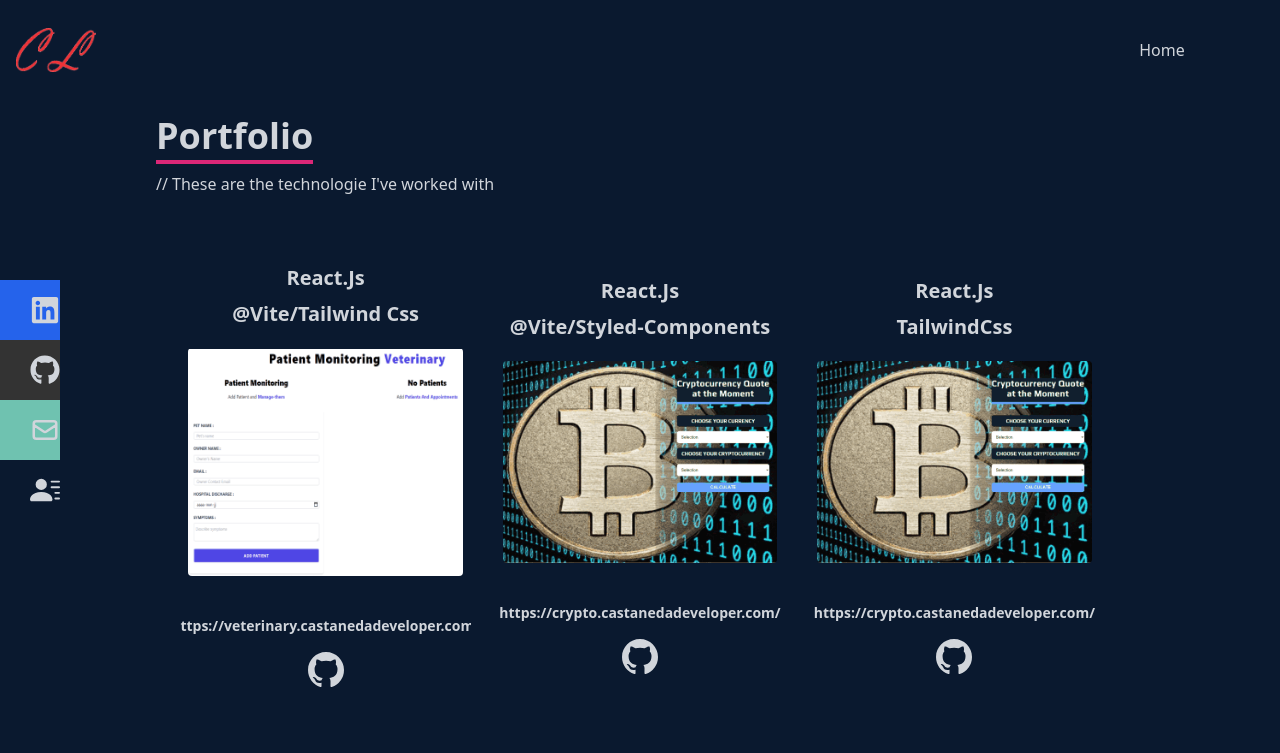
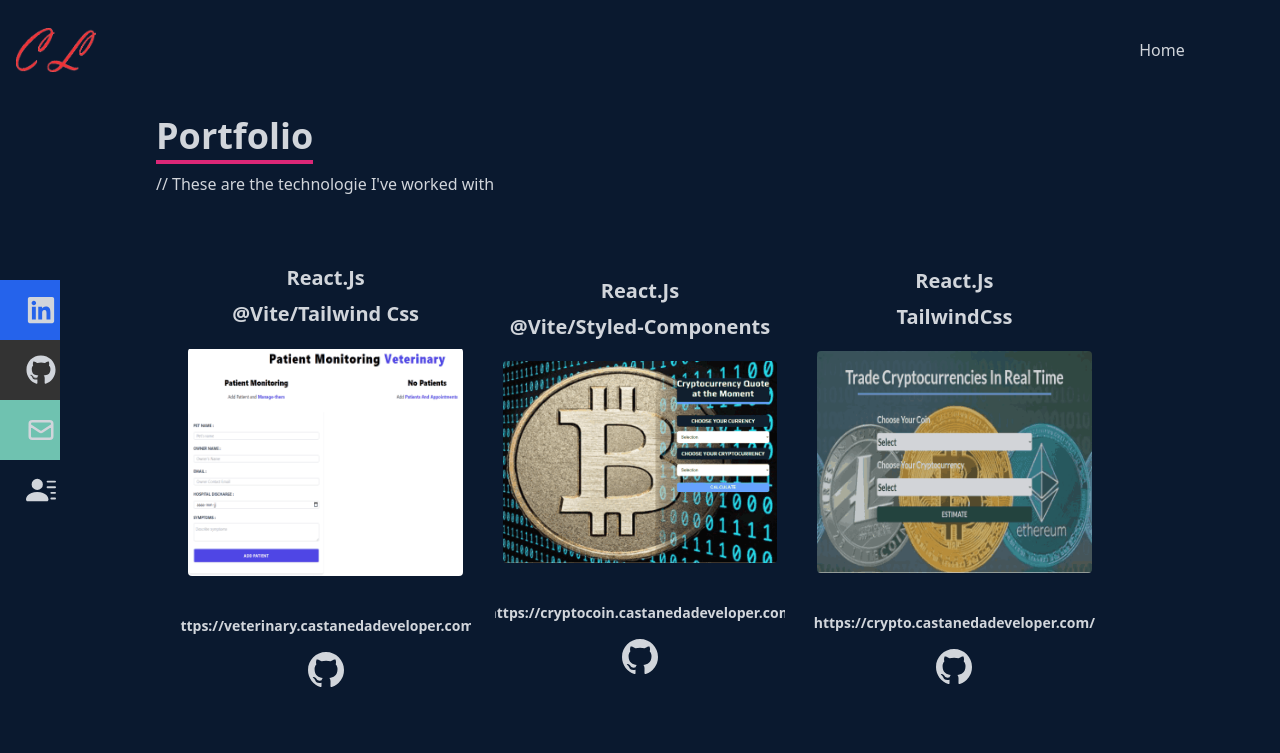
Before and after one commit to Kriztianz190377/my-site-web, a React (Vite) app: page /portfolio in a window 1280 px wide. Shown: the top 753 px of the page. Built offline with nearby package versions, Linux system fonts and the light colour scheme.

Commit message:
Update Portfolio

```diff
--- a/index.html
+++ b/index.html
@@ -4,6 +4,7 @@
     <meta charset="UTF-8" />
     <link rel="icon" type="image/svg+xml" href="./src/assets/Logo.gif" />
     <meta name="viewport" content="width=device-width, initial-scale=1.0" />
+    <meta http-equiv="Content-Security-Policy" content="upgrade-insecure-requests">
     <title>Christian Castaneda</title>
   </head>
   <body>
--- a/src/components/main-web/Navbar.jsx
+++ b/src/components/main-web/Navbar.jsx
@@ -98,8 +98,7 @@ const Navbar = () => {
         <ul>
           <li
             className="w-[160px] pr-1 h-[60px] flex justify-between ml-[-100px] hover:ml-[0px]
-                        duration-300  items-center bg-blue-600"
-          >
+                        duration-300  items-center bg-blue-600"          >
             <a
               href="https://www.linkedin.com/in/christian-castaneda-cclweb/"
               target="_blank"
--- a/src/components/main-web/Skills.jsx
+++ b/src/components/main-web/Skills.jsx
@@ -12,7 +12,7 @@ import SASS from "../../assets/sass.webp";
 import GULP from "../../assets/gulp.webp";
 import GH from "../../assets/github.png";
 import TAILWIND from "../../assets/tailwind.png";
-import { Navigate } from "react-router-dom";
+import { Navigate,Link } from "react-router-dom";
 
 const Skills = () => {
   const [portfolio, setPortfolio] = useState(false);
@@ -54,7 +54,7 @@ const Skills = () => {
               <Skill src={CSS} name={"CSS3"} />
             </>
           ) : (
-            <Navigate to="/portfolio" />
+            <Navigate to='/portfolio' />
           )}
         </button>
       </div>
--- a/src/components/portfolio/NavPortfolio.jsx
+++ b/src/components/portfolio/NavPortfolio.jsx
@@ -14,11 +14,10 @@ const NavPortfolio = () => {
 
   return (
     <div
+      name="portfolio"
       className="w-full h-[100px] bg-[#0a192f] mt-[-100px] fixed flex justify-between items-center
     px-4  text-gray-300"
     >
-      {/* className="w-full h-[100px] bg-[#0a192f] mt-[-100px] fixed flex flex-row
-      px-10 justify-between items-center text-gray-300 first-letter" */}
       <a
         className=" text-8xl font-extrabold  text-pink-600"
         href="https://castanedadeveloper.com/"
@@ -50,7 +49,7 @@ const NavPortfolio = () => {
       <div className="hidden lg:flex fixed flex-col top-[35%] left-0  ">
         <ul>
           <li
-            className="w-[160px] h-[60px] flex justify-between ml-[-100px] hover:ml-[0px]
+            className="w-[160px] h-[60px] pr-1 flex justify-between ml-[-100px] hover:ml-[0px]
                         duration-300  items-center bg-blue-600"
           >
             <a
@@ -61,7 +60,7 @@ const NavPortfolio = () => {
             </a>
           </li>
           <li
-            className="w-[160px] h-[60px] flex justify-between ml-[-100px] hover:ml-[0px]
+            className="w-[160px] h-[60px] pr-1 flex justify-between ml-[-100px] hover:ml-[0px]
                         duration-300  items-center bg-[#333333]"
           >
             <a
@@ -72,7 +71,7 @@ const NavPortfolio = () => {
             </a>
           </li>
           <li
-            className="w-[160px] h-[60px] flex justify-between ml-[-100px] hover:ml-[0px]
+            className="w-[160px] h-[60px] pr-1 flex justify-between ml-[-100px] hover:ml-[0px]
                         duration-300  items-center bg-[#6fc2b0]"
           >
             <a
@@ -83,7 +82,7 @@ const NavPortfolio = () => {
             </a>
           </li>
           <li
-            className="w-[160px] h-[60px] flex justify-between ml-[-100px] hover:ml-[0px]
+            className="w-[160px] h-[60px] pr-1 flex justify-between ml-[-100px] hover:ml-[0px]
                         duration-300  items-center bg-{#565f69}"
           >
             <a
--- a/src/components/portfolio/Portfolio.jsx
+++ b/src/components/portfolio/Portfolio.jsx
@@ -6,7 +6,7 @@ import Footer from "../main-web/Footer";
 
 const Portfolio = () => {
   return (
-    <div className="w-full h-auto ">
+    <div className="w-full h-auto focus">
       <NavPortfolio />
       <Skillsportfolio />
       <Footer />
--- a/src/components/portfolio/Skillsportfolio.jsx
+++ b/src/components/portfolio/Skillsportfolio.jsx
@@ -7,20 +7,15 @@ import SS from "../../assets/songSearch-r.png";
 import VT from "../../assets/vterinary-r.png";
 import CM from "../../assets/cryptocurrencies-r.png";
 import GA from "../../assets/gifApp-r.png";
-
+import CT from "../../assets/crypto-tailwimd.png";
 import TA from "../../assets/topActress-r.png";
 import BS from "../../assets/bootstrap-r.png";
 import CA from "../../assets/calculator-r.png";
 
 const Skillsportfolio = () => {
+  return (
+    <div className="w-full border-red-900  bg-[#0a192f] mt-[100px] text-gray-300 ">
 
-
-  return (
-    <div
-      name="skills"
-      className="w-full border-red-900  bg-[#0a192f] mt-[100px] text-gray-300 "
-    >
-      {/* Container */}
       <div className="max-w-[1000px]  mx-auto p-4 flex flex-col  w-full h-full">
         <div>
           <p className="text-4xl font-bold inline border-b-4 border-pink-600  ">
@@ -30,6 +25,7 @@ const Skillsportfolio = () => {
         </div>
 
         <div className=" flex flex-row flex-wrap justify-center items-center  text-center py-8">
+
           <div className="lg:w-[30%] md:w-[40%] rounded-xl hover:bg-[#0d1f3a] duration-500 m-3 ">
             <Skillportafolio
               title={"React.Js"}
@@ -41,13 +37,14 @@ const Skillsportfolio = () => {
               icon={<BsGithub />}
             />
           </div>
+
           <div className="lg:w-[30%] md:w-[40%] rounded-xl hover:bg-[#0d1f3a] duration-500 m-3 ">
             <Skillportafolio
               title={"React.Js"}
               subtitle={"@Vite/Styled-Components"}
               src={CM}
               alt={"Veterinary"}
-              websitename={"https://crypto.castanedadeveloper.com/"}
+              websitename={"https://cryptocoin.castanedadeveloper.com"}
               href={"https://github.com/Kriztianz190377/Crypto"}
               icon={<BsGithub />}
             />
@@ -56,7 +53,7 @@ const Skillsportfolio = () => {
             <Skillportafolio
               title={"React.Js"}
               subtitle={"TailwindCss"}
-              src={CM}
+              src={CT}
               alt={"Veterinary"}
               websitename={"https://crypto.castanedadeveloper.com/"}
               href={"https://github.com/Kriztianz190377/Crypto-TailwindCss"}
--- a/src/main.jsx
+++ b/src/main.jsx
@@ -8,13 +8,12 @@ import "./index.css";
 ReactDOM.createRoot(document.getElementById("root")).render(
   <React.StrictMode>
     <BrowserRouter>
-    <Routes>
-      <Route path="/" element={ <App />} />
-      <Route path="/portfolio" element={ <Portfolio />} />
-
-
-    </Routes>
-
+      <Routes>
+        <Route path="/" element={<App />} />
+      </Routes>
+      <Routes>
+        <Route path="portfolio" element={<Portfolio />} />
+      </Routes>
     </BrowserRouter>
   </React.StrictMode>
 );
```
Also changed, not shown: src/assets/crypto-tailwimd.png (added).
